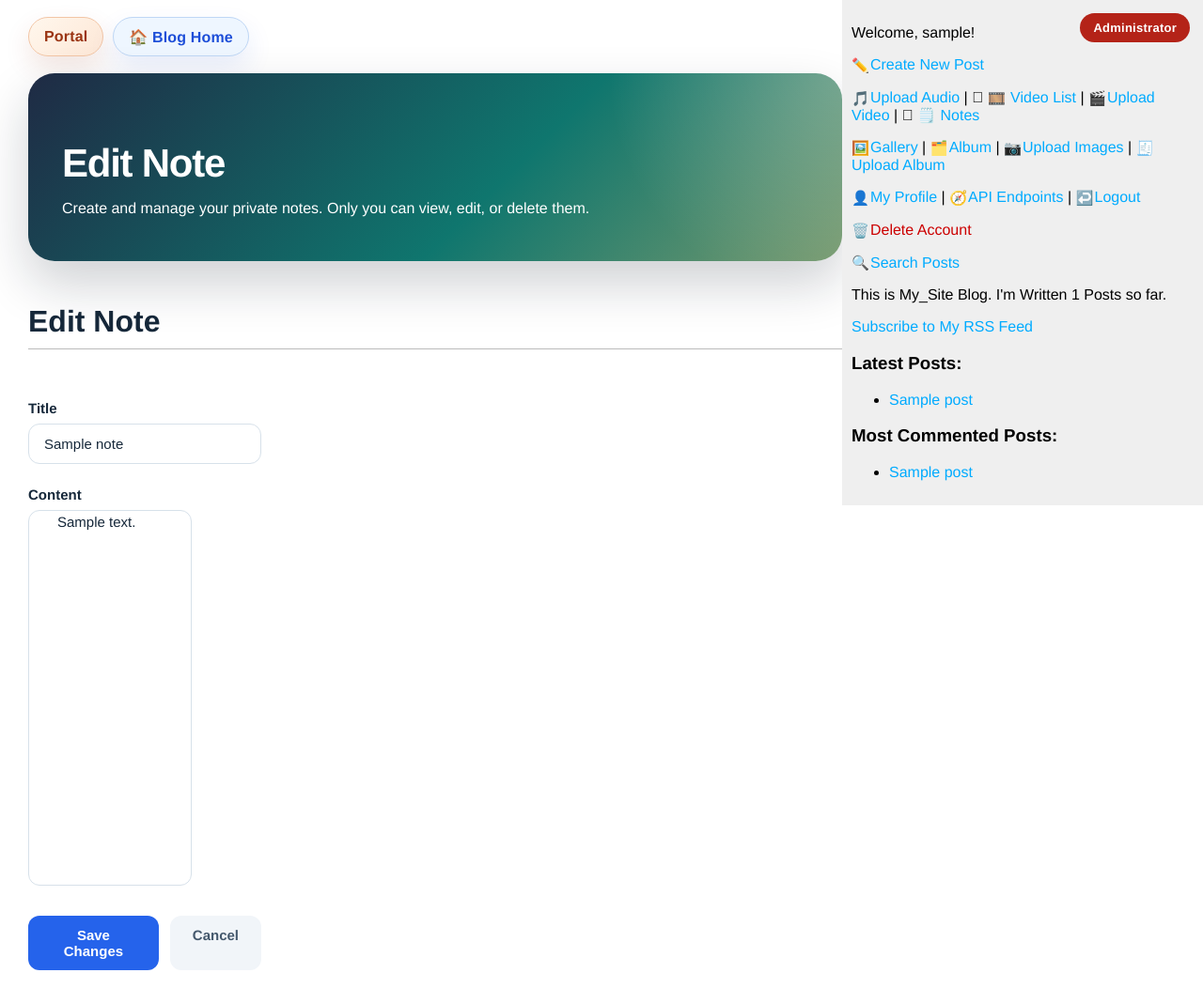
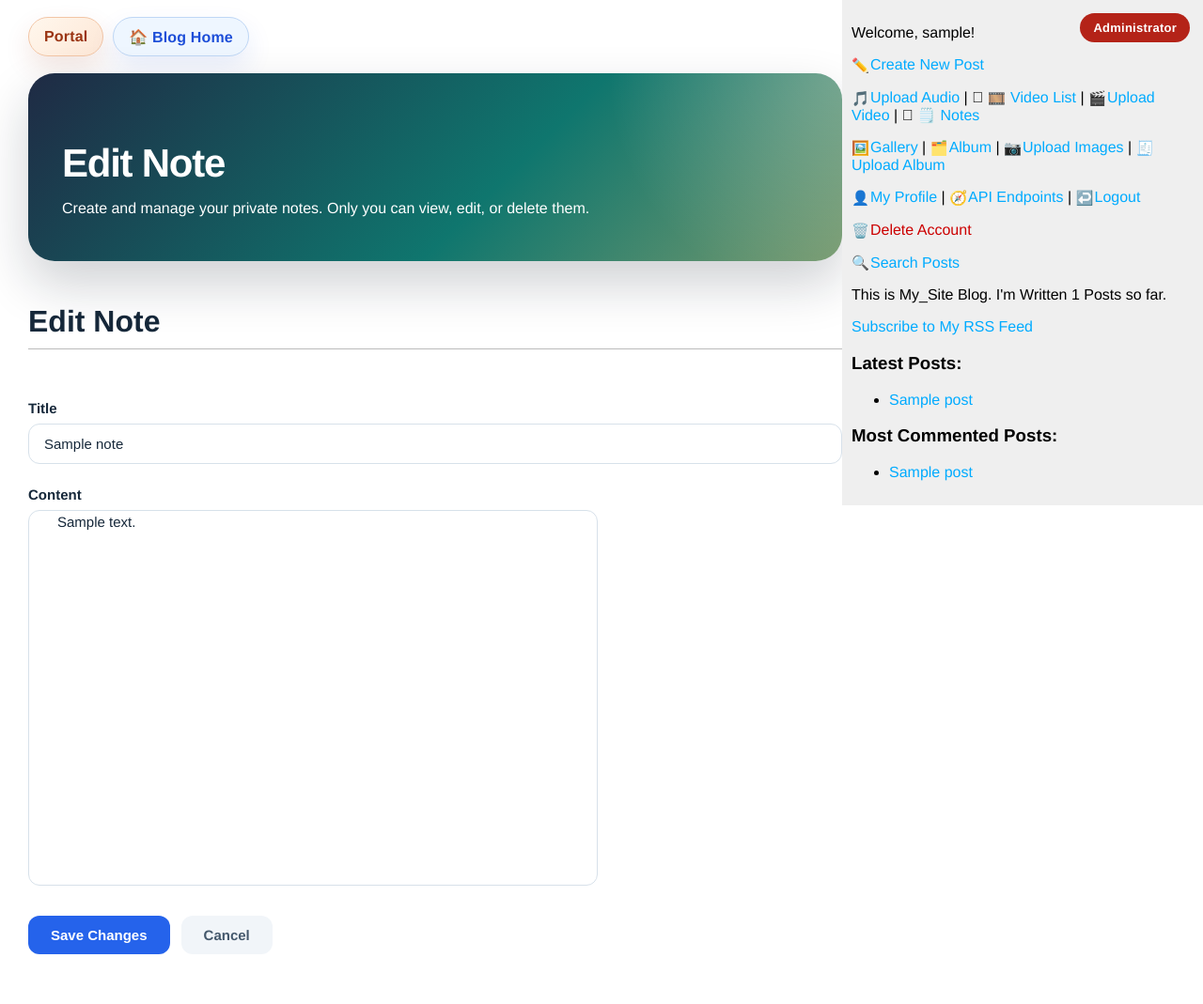
Before and after one commit to aaab0914/my_site_prod, a Django app: page /blog/notes/1/edit/ in a window 1280 px wide. Shown: the whole page at 94% size. After the commit the page ends 1016 px from the top, so only its background shows below. Run offline with Django 5.2, Linux system fonts and the light colour scheme; a user stored in the database is signed in; tables that the repository leaves empty hold one stand-in row (values such as "Sample post"); parts of the project's set-up code (start-up, migrations or seed data) failed here and were passed over; some libraries are stand-ins or nearby versions.

Commit message:
fix: widen note editor and remove content indent

```diff
--- a/blog/templates/blog/notes/note_form.html
+++ b/blog/templates/blog/notes/note_form.html
@@ -14,7 +14,7 @@
         font-weight: 700;
     }
     .note-form-container {
-        width: 248px;
+        width: 1020px;
         max-width: 100%;
     }
     .form-group {
@@ -46,6 +46,8 @@
     textarea.form-control {
         min-height: 400px;
         resize: none;
+        padding-left: 0;
+        text-indent: 0;
         font-family: inherit;
         line-height: 1.6;
     }
```
